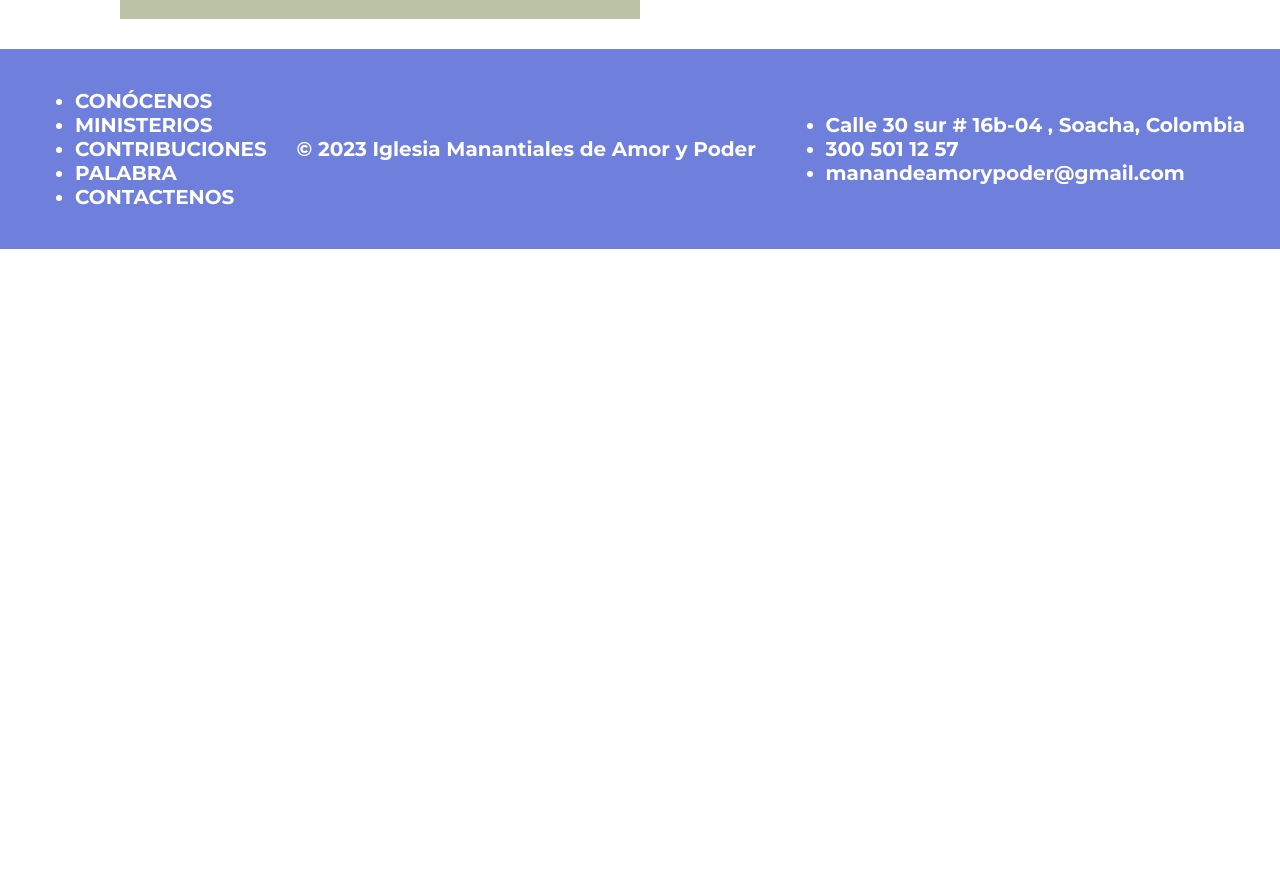
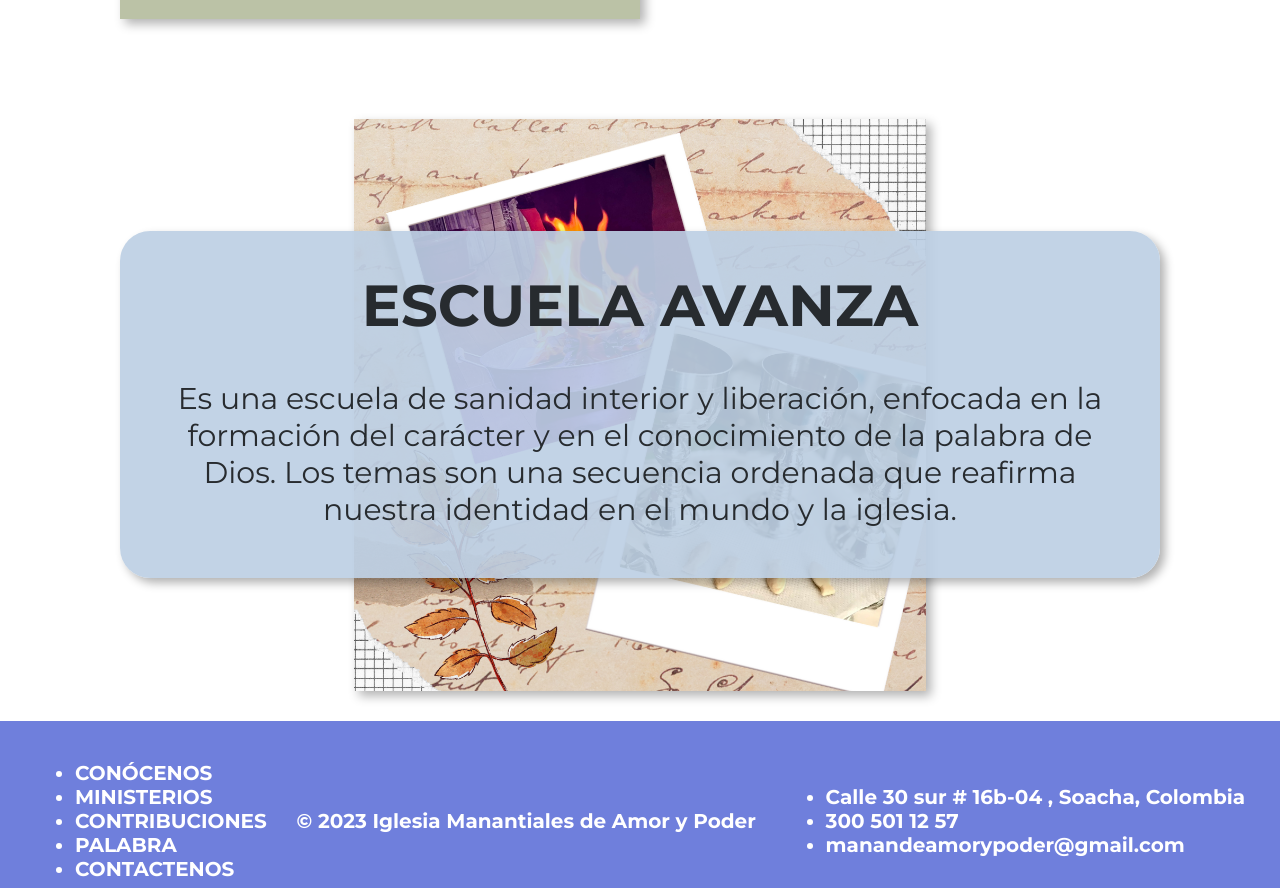
Before and after one commit to CarlosMayaDev/manantiales, a React (Create React App) app: page /formacion in a window 1280 px wide. Shown: the part 2288-3176 px from the top of the page. Before the commit the page ends 2537 px from the top, so only its background shows below. Built offline with nearby package versions, Linux system fonts and the light colour scheme.

Commit message:
Formacion Aavanza

```diff
--- a/src/views/Formacion.jsx
+++ b/src/views/Formacion.jsx
@@ -2,6 +2,7 @@ import React from "react";
 // import styles from "../views/Formacion.module.css"
 import image1 from "../assets/Escuelas de Formacion Collage.png"
 import image2 from "../assets/Escuela EnAmorArte.png"
+import image3 from "../assets/Avanza.png"
 
 import styles from "./Formacion.module.css"
 
@@ -31,6 +32,18 @@ const Formacion = () => {
                     </h2>
                 </div>
             </div>
+
+            <div className={styles.avanzaContainer}>
+            <div className={styles.avanzaText}>
+                    <h1 className={styles.h1}>
+                        ESCUELA AVANZA
+                    </h1>
+                    <h2 className={styles.h2}>
+                    Es una escuela de sanidad interior y liberación, enfocada en la formación del carácter y en el conocimiento de la palabra de Dios. Los temas son una secuencia ordenada que reafirma nuestra identidad en el mundo y la iglesia.
+                    </h2>
+                </div>
+                <img src={image3} alt="" className={styles.avanzaImage} />
+            </div>
         </>
         )
 };
--- a/src/views/Formacion.module.css
+++ b/src/views/Formacion.module.css
@@ -10,6 +10,12 @@
     padding-bottom: 50px;
     padding-left: 20px;
     padding-right: 20px;
+    box-shadow: 5px 5px 10px rgba(0, 0, 0, 0.3);
+    transition: transform 0.3s ease;
+}
+
+.formandoContainer:hover {
+    transform: scale(1.12);
 }
 
 .enamorarteContainer {
@@ -22,16 +28,53 @@
 
   .enamorarteImage {
     width: 50%; /* o el porcentaje que desees */
+    box-shadow: 5px 5px 10px rgba(0, 0, 0, 0.3);
   }
 
   .enamorarteText {
-    padding-left: 20px; /* o el espacio que desees entre la imagen y el texto */
+    padding-left: 30px; /* o el espacio que desees entre la imagen y el texto */
     flex-grow: 1;
     display: flex;
     flex-direction: column;
     align-items: center;
     justify-content: center;
   }
+
+  .avanzaContainer {
+    position: relative;
+    display: flex;
+    flex-direction: column;
+    align-items: center;
+    justify-content: center;
+    margin-top: 100px;
+    margin-bottom: 30px;
+    margin-left: 120px;
+    margin-right: 120px;
+  }
+
+  .avanzaImage {
+    width: 55%; /* o el porcentaje que desees */
+    box-shadow: 5px 5px 10px rgba(0, 0, 0, 0.3);
+  }
+
+  .avanzaText {
+    position: absolute;
+    display: flex;
+    flex-direction: column;
+    align-items: center;
+    justify-content: center;
+    background-color: #bdd0e4ea;
+    border-radius: 30px;
+    padding-bottom: 50px;
+    padding-left: 50px;
+    padding-right: 50px;
+    box-shadow: 5px 5px 10px rgba(0, 0, 0, 0.3);
+    transition: transform 0.3s ease;
+}
+
+.avanzaText:hover {
+    transform: scale(1.15);
+}
 
 .h1 {
     font-size: 58px;
@@ -48,3 +91,11 @@
     color: #272b2f;
     text-align: center;
 }
+
+.h3 {
+    font-size: 30px;
+    font-family: 'Montserrat', sans-serif;
+    font-weight: normal;
+    color: #bdd0e4;
+    text-align: center;
+}
```
Also changed, not shown: src/assets/300145368_6156030454426460_950776104863476477_n.jpg (deleted), src/assets/Avanza.png (added).
